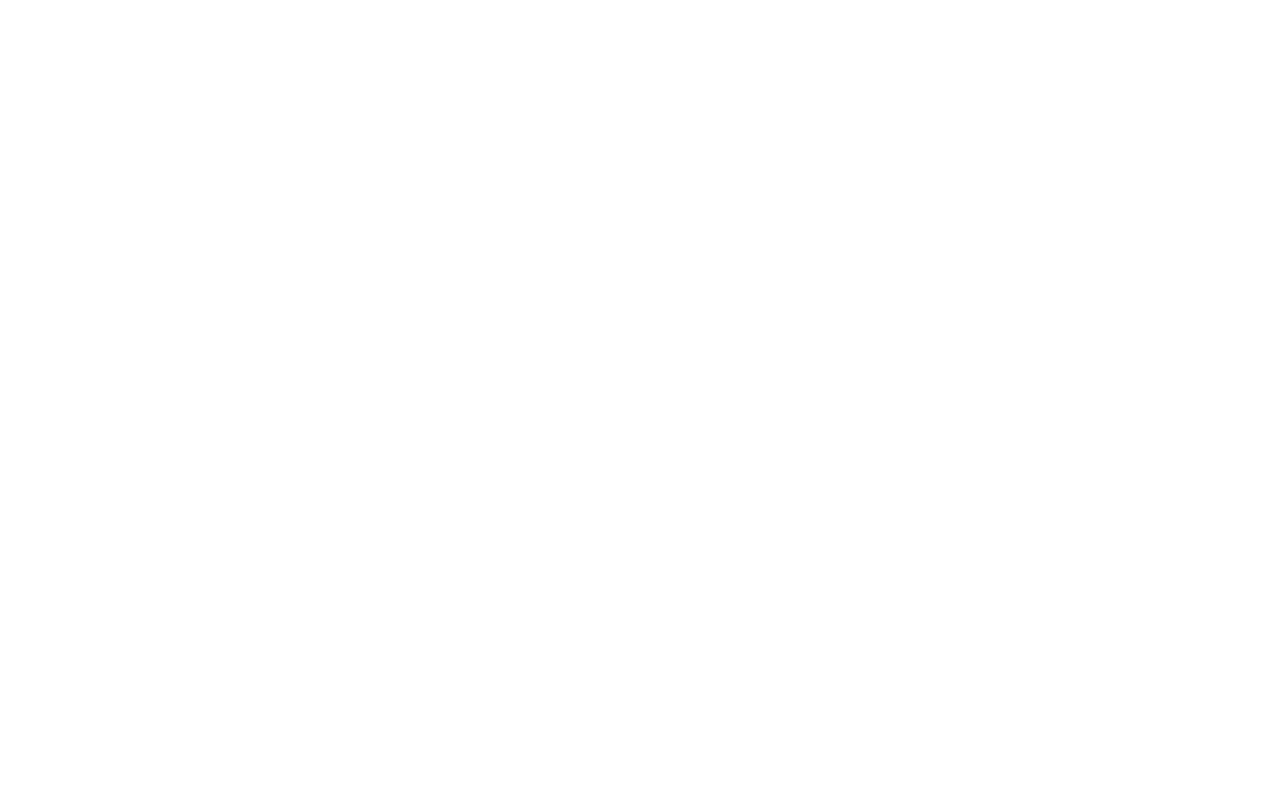
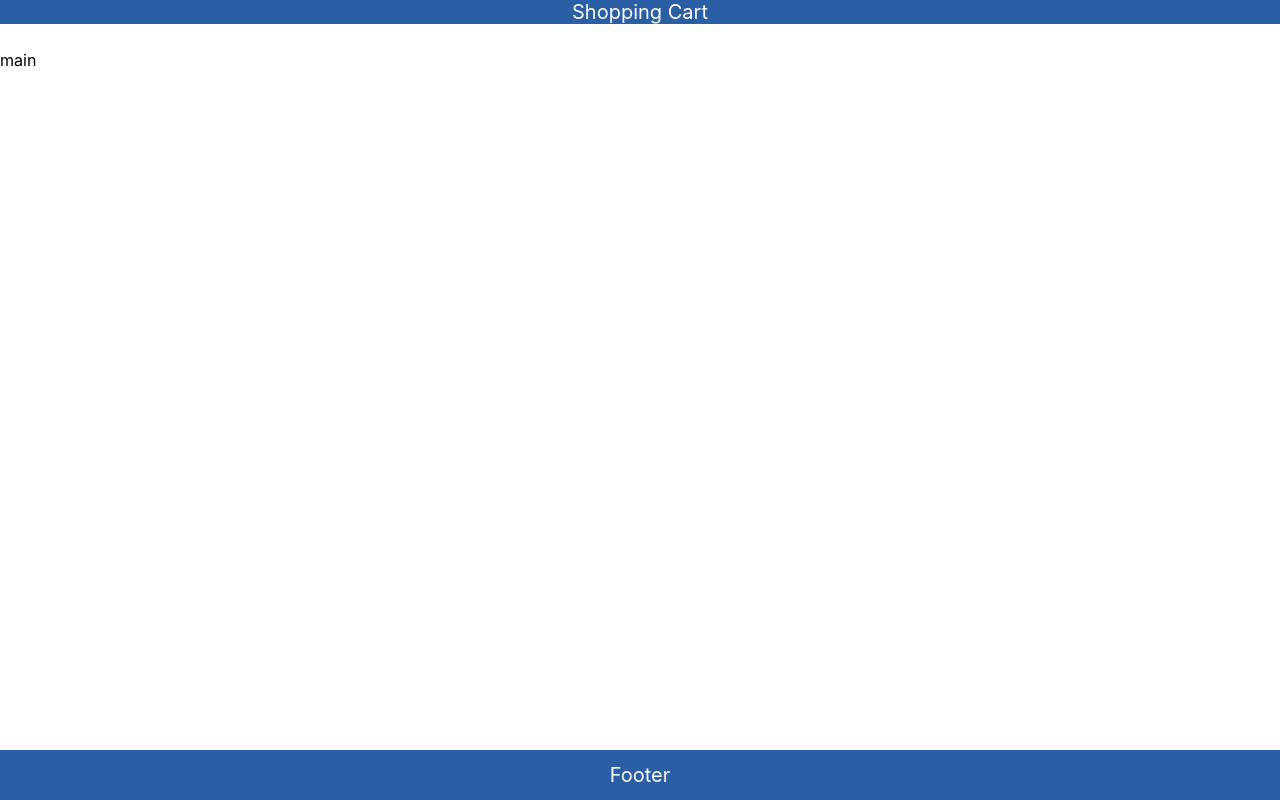
Before and after one commit to ismail449/React-Shopping-Cart, a React (Create React App) app: page / in a window 1280 px wide. Built offline with nearby package versions, Linux system fonts and the light colour scheme.

Commit message:
adding the header component

```diff
--- a/src/App.js
+++ b/src/App.js
@@ -1,7 +1,14 @@
 import React from 'react';
+import Header from './components/Header Component/Header';
 
 function App() {
-  return <div></div>;
+  return (
+    <div className='layout' >
+      <Header />
+      <main>main</main>
+      <footer>Footer</footer>
+    </div>
+  );
 }
 
 export default App;
--- /dev/null
+++ b/src/components/Header Component/Header.jsx
@@ -0,0 +1,12 @@
+import React from 'react';
+import './Header.scss';
+
+const Header = () => {
+  return (
+    <div>
+      <header>Shopping Cart</header>
+    </div>
+  );
+};
+
+export default Header;
--- a/src/index.css
+++ b/src/index.css
@@ -5,9 +5,42 @@
     sans-serif;
   -webkit-font-smoothing: antialiased;
   -moz-osx-font-smoothing: grayscale;
+  box-sizing: border-box;
+  padding: 0;
 }
-
+#root {
+  height: 100vh;
+}
 code {
   font-family: source-code-pro, Menlo, Monaco, Consolas, 'Courier New',
     monospace;
 }
+.layout {
+  display: grid;
+  grid-template-areas: 'header' 'main' 'footer';
+  height: 100%;
+  grid-template-rows: 50px 1fr 50px;
+}
+
+header {
+  grid-area: header;
+}
+
+main {
+  grid-area: main;
+}
+
+footer {
+  grid-area: footer;
+}
+
+header,
+footer {
+  background-color: #2a5ea5;
+  color: white;
+
+  display: flex;
+  align-items: center;
+  justify-content: center;
+  font-size: 20px;
+}
```
Also changed, not shown: src/components/Header Component/Header.scss (added).
